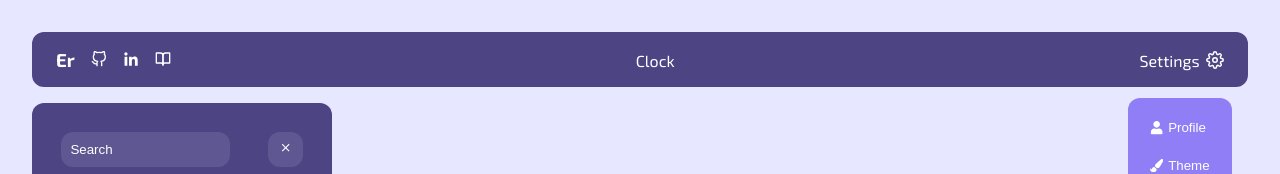
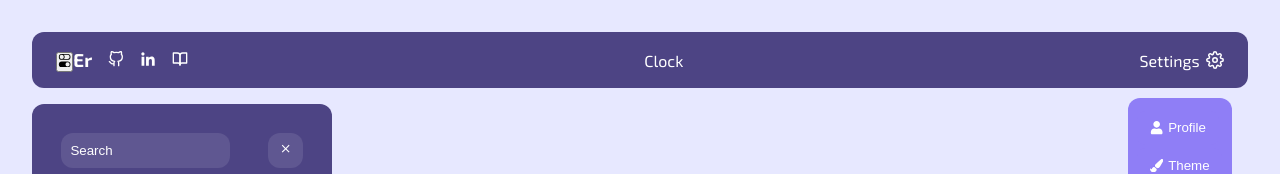
Before and after one commit to erazmozen/hub, a React (Create React App) app: page / in a window 1280 px wide. Shown: the top 174 px of the page. Built offline with nearby package versions, Linux system fonts and the light colour scheme.

Commit message:
Refactor to toggle

```diff
--- a/src/App.js
+++ b/src/App.js
@@ -6,14 +6,19 @@ import Footer from "./components/main/Footer";
 import { useState } from "react";
 
 function App() {
-  const [sidebarToggle, setSidebarToggle] = useState(1);
+  const [sidebarToggle, setSidebarToggle] = useState(true);
+
+  function toggleSidebar() {
+    console.log("toggleSiedbar");
+    setSidebarToggle((prev) => (prev = !prev));
+  }
 
   console.log(sidebarToggle);
 
   return (
     <div className="main">
-      <Header icons={icons} />
-      <Sidebar icons={icons} setSidebarToggle={setSidebarToggle} />
+      <Header icons={icons} toggleSidebar={toggleSidebar} />
+      {sidebarToggle && <Sidebar icons={icons} toggleSidebar={toggleSidebar} />}
       <Footer />
     </div>
   );
--- a/src/components/main/Header.jsx
+++ b/src/components/main/Header.jsx
@@ -1,9 +1,13 @@
+import Button from "../side/Button";
 import Popup from "../side/Popup";
 
-const Header = ({ icons }) => {
+const Header = ({ icons, toggleSidebar }) => {
   return (
     <div className="header-wrapper background-rounded">
       <div className="logo-wrapper">
+        <button onClick={toggleSidebar}>
+          <icons.BsToggles />
+        </button>
         <h3>Er</h3>
         <div className="icons-wrapper">
           <icons.FiGithub />
--- a/src/components/main/Siedbar.jsx
+++ b/src/components/main/Siedbar.jsx
@@ -2,12 +2,7 @@ import Button from "../side/Button";
 import Todo from "../side/Todo";
 import { useRef } from "react";
 
-const Sidebar = ({ icons, setSidebarToggle }) => {
-  function updateSidebar() {
-    console.log("updateSiedbar");
-    setSidebarToggle((prev) => (prev = !prev));
-  }
-
+const Sidebar = ({ icons, toggleSidebar }) => {
   const searchInput = useRef("");
 
   return (
@@ -15,7 +10,7 @@ const Sidebar = ({ icons, setSidebarToggle }) => {
       <div className="sidebar-top">
         <div className="search-wrapper">
           <input ref={searchInput} placeholder="Search" />
-          <button onClick={updateSidebar}>
+          <button onClick={toggleSidebar}>
             <icons.IoMdClose />
           </button>
         </div>
--- a/src/icons.js
+++ b/src/icons.js
@@ -9,6 +9,7 @@ import { FaUser } from "react-icons/fa";
 import { FaPaintBrush } from "react-icons/fa";
 import { FaChevronRight } from "react-icons/fa";
 import { IoMdClose } from "react-icons/io";
+import { BsToggles } from "react-icons/bs";
 
 const icons = {
   FiGithub,
@@ -22,6 +23,7 @@ const icons = {
   FaPaintBrush,
   FaChevronRight,
   IoMdClose,
+  BsToggles,
 };
 
 export default icons;
```
